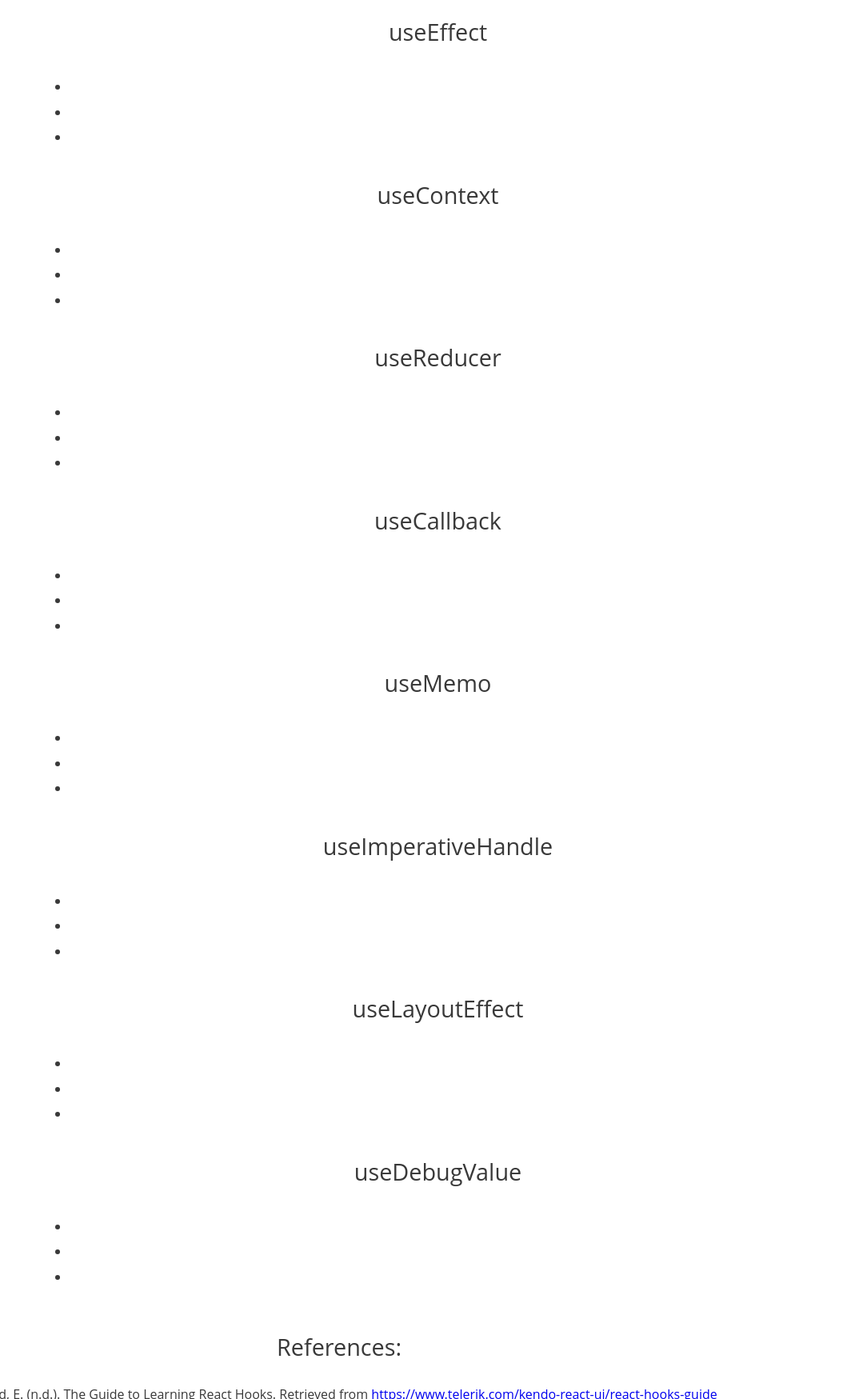
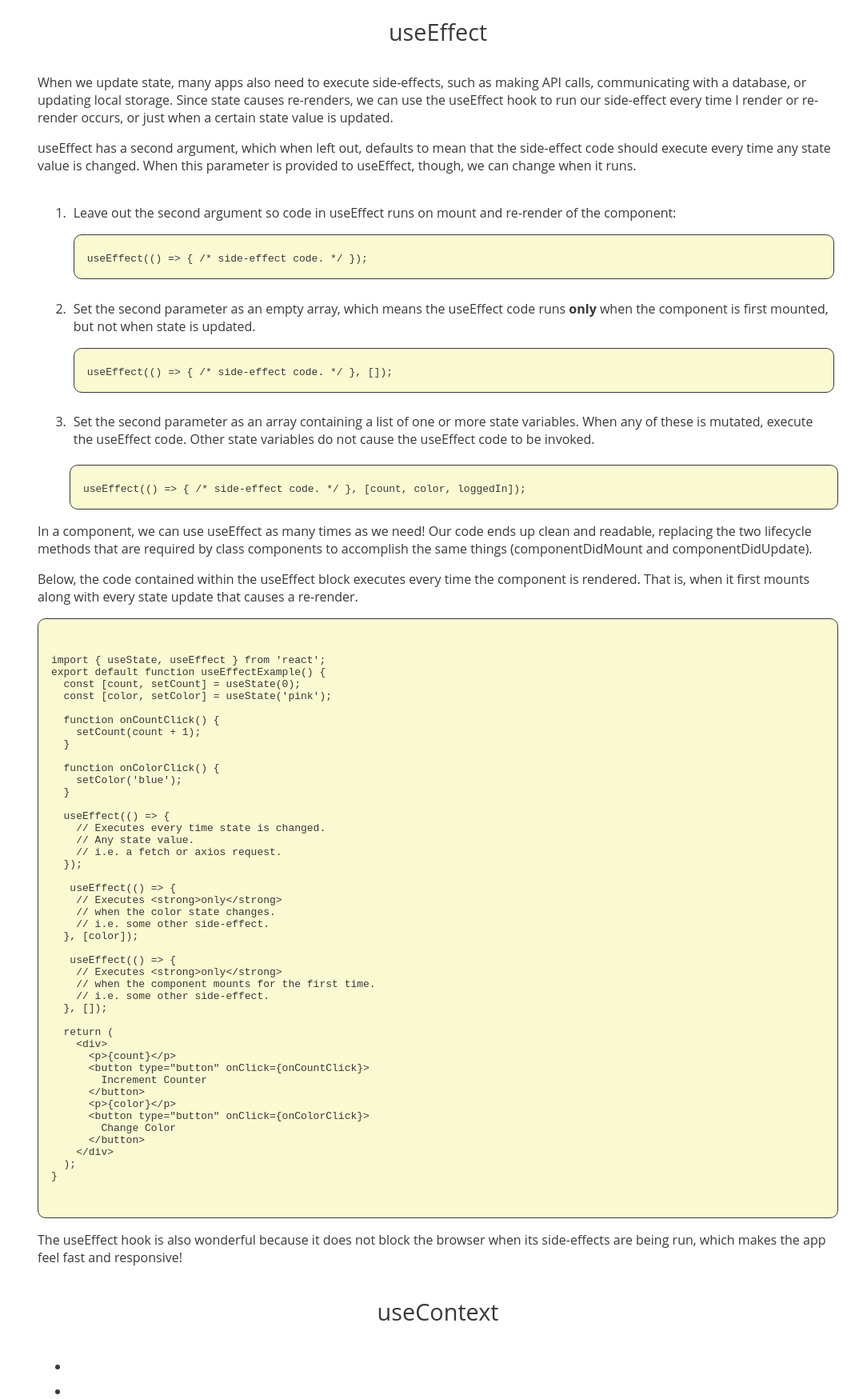
Before and after one commit to SabrinaMarkon/css-technical-documentation-page, a website: page index.html in a window 1280 px wide. Shown: the part 3660-5409 px from the top of the page at 80% size, without its empty margins (216-1280 px from the left). Drawn offline with Linux system fonts and the light colour scheme.

Commit message:
Add useEffect section content.

```diff
--- a/index.html
+++ b/index.html
@@ -154,15 +154,15 @@ export default Counter;
             <xmp>
 import { useState, useRef, useEffect } from 'react';
 export default function ComponentWithRefInstanceVariable() {
-  const [count, setCount] = React.useState(0);
+  const [count, setCount] = useState(0);
 
   function onClick() {
     setCount(count + 1);
   }
 
-  const isFirstRender = React.useRef(true);
+  const isFirstRender = .useRef(true);
 
-  React.useEffect(() => {
+  useEffect(() => {
     if (isFirstRender.current) {
 
       /*
@@ -202,15 +202,91 @@ export default function ComponentWithRefInstanceVariable() {
         </section>
         <section class="main-section" id="useEffect">
           <header>useEffect</header>
-          <p></p>
-          <p></p>
-          <p></p>
-          <code></code>
-          <ul>
-            <li></li>
-            <li></li>
-            <li></li>
-          </ul>
+          <p>When we update state, many apps also need to execute side-effects, such as making API calls, communicating with a database, or updating local storage. Since state causes re-renders, we can use the useEffect hook to run our side-effect every time I render or re-render occurs, or just when a certain state value is updated.</p>
+          <p>useEffect has a second argument, which when left out, defaults to mean that the side-effect code should execute every time any state value is changed. When this parameter is provided to useEffect, though, we can change when it runs.</p>
+          <ol>
+            <li>
+              <p>Leave out the second argument so code in useEffect runs on mount and re-render of the component:</p>
+              <div class="codecontainer">
+                <code>
+                  useEffect(() => {
+                    /* side-effect code. */
+                  });
+                </code>
+              </div>
+            </li>
+            <li>
+              <p>Set the second parameter as an empty array, which means the useEffect code runs <strong>only</strong> when the component is first mounted, but not when state is updated.</p>
+              <div class="codecontainer">
+                <code>
+                  useEffect(() => {
+                    /* side-effect code. */
+                  }, []);
+                </code>
+              </div>
+            </li>
+            <li>
+              <p>Set the second parameter as an array containing a list of one or more state variables. When any of these is mutated, execute the useEffect code. Other state variables do not cause the useEffect code to be invoked.</p>
+            </li>
+              <div class="codecontainer">
+                <code>
+                  useEffect(() => {
+                    /* side-effect code. */
+                  }, [count, color, loggedIn]);
+                </code>
+              </div>
+          </ol>
+          <p>In a component, we can use useEffect as many times as we need! Our code ends up clean and readable, replacing the two lifecycle methods that are required by class components to accomplish the same things (componentDidMount and componentDidUpdate).</p>
+          <p>Below, the code contained within the useEffect block executes every time the component is rendered. That is, when it first mounts along with every state update that causes a re-render.</p>
+          <div class="codecontainer">
+            <xmp>
+import { useState, useEffect } from 'react';
+export default function useEffectExample() {
+  const [count, setCount] = useState(0);
+  const [color, setColor] = useState('pink');
+
+  function onCountClick() {
+    setCount(count + 1);
+  }
+
+  function onColorClick() {
+    setColor('blue');
+  }
+
+  useEffect(() => {
+    // Executes every time state is changed.
+    // Any state value.
+    // i.e. a fetch or axios request.
+  });
+
+   useEffect(() => {
+    // Executes <strong>only</strong>
+    // when the color state changes.
+    // i.e. some other side-effect.
+  }, [color]);
+
+   useEffect(() => {
+    // Executes <strong>only</strong>
+    // when the component mounts for the first time.
+    // i.e. some other side-effect.
+  }, []);
+
+  return (
+    <div>
+      <p>{count}</p>
+      <button type="button" onClick={onCountClick}>
+        Increment Counter
+      </button>
+      <p>{color}</p>
+      <button type="button" onClick={onColorClick}>
+        Change Color
+      </button>
+    </div>
+  );
+}
+            </xmp>
+          </div>
+          <p>The useEffect hook is also wonderful because it does not block the browser when its side-effects are being run, which makes the app feel fast and responsive!</p>
         </section>
         <section class="main-section" id="useContext">
           <header>useContext</header>
```
